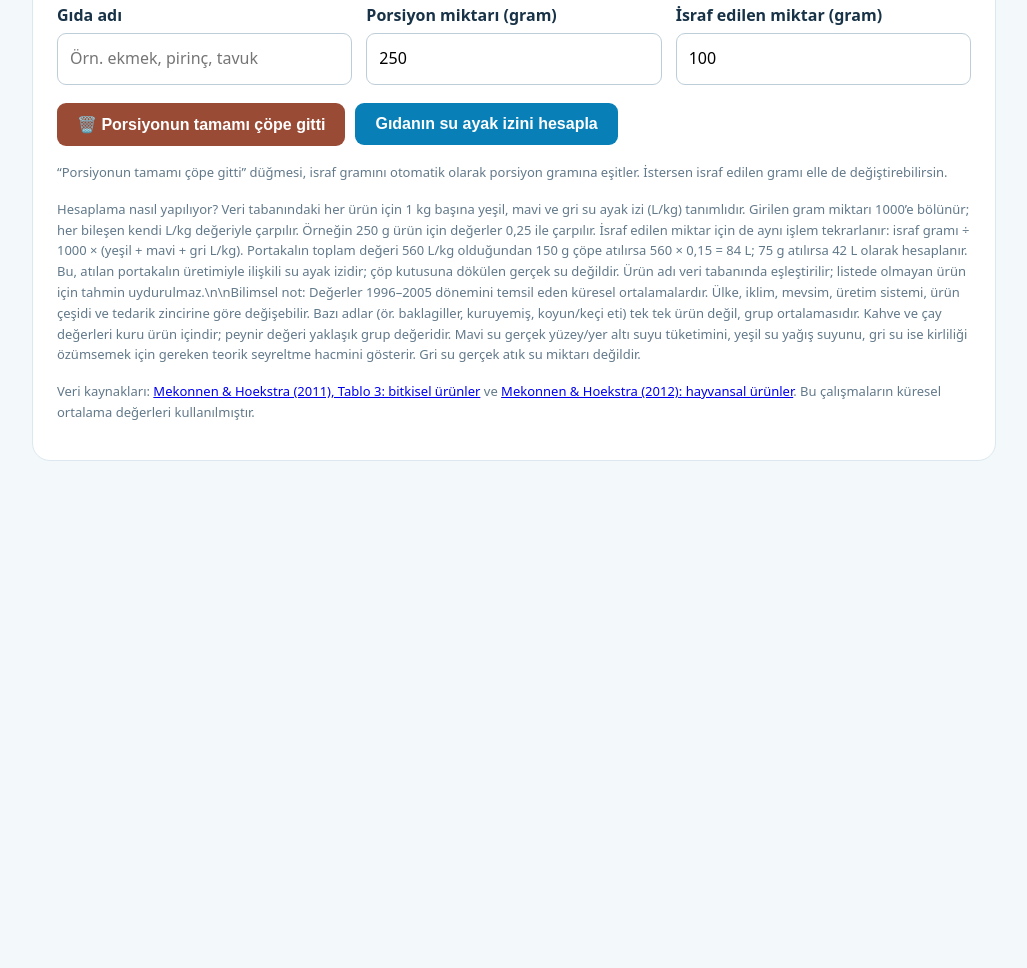
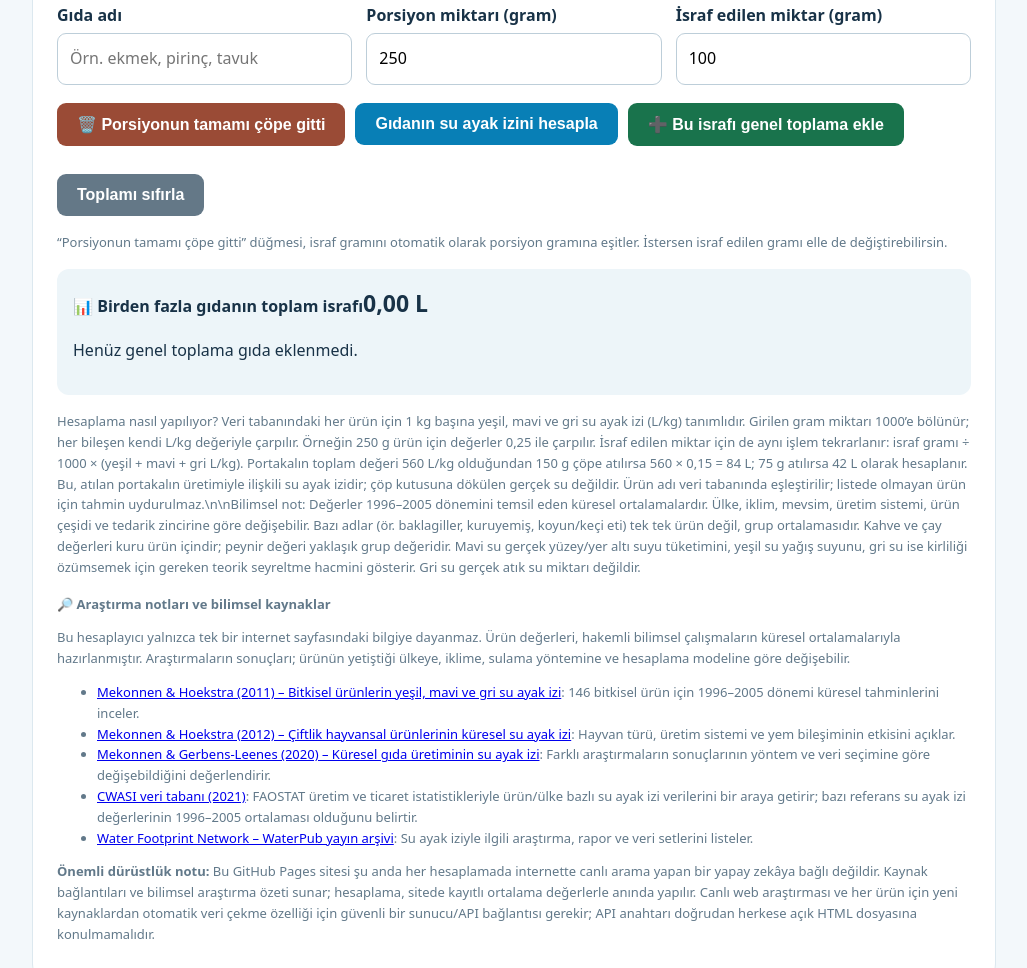
Before and after one commit to incekogrenci21-creator/su-ayak-izi-chatbot, a plain HTML site: page index.html in a window 1280 px wide. Shown: the part 2912-3880 px from the top of the page, without its empty margins (126-1153 px from the left). Before the commit the page ends 3409 px from the top, so only its background shows below. Drawn offline with Linux system fonts and the light colour scheme.

Commit message:
Add cumulative food waste total and research references

```diff
--- a/index.html
+++ b/index.html
@@ -43,6 +43,8 @@
 <div class="row-actions" style="display:flex;gap:10px;flex-wrap:wrap;align-items:center">
 <button id="food-all-waste" type="button" style="background:#9a4b36">🗑️ Porsiyonun tamamı çöpe gitti</button>
 <button id="food-calc" type="button">Gıdanın su ayak izini hesapla</button>
+<button id="food-add-total" type="button" style="background:#19734c">➕ Bu israfı genel toplama ekle</button>
+<button id="food-reset-total" type="button" style="background:#647887">Toplamı sıfırla</button>
 </div>
 <p class="food-source">“Porsiyonun tamamı çöpe gitti” düğmesi, israf gramını otomatik olarak porsiyon gramına eşitler. İstersen israf edilen gramı elle de değiştirebilirsin.</p>
 <p id="food-error" role="alert" style="color:#b42318"></p>
@@ -58,8 +60,18 @@
 <div class="food-highlight"><b>🗑️ Çöpe atılan miktarın toplam su ayak izi</b><strong id="food-total-waste-result">0 L</strong><p>İsraf oranı: <b id="food-waste-percent">0%</b> · Yenilen / israf edilmeyen miktar: <b id="food-kept-grams">0 g</b></p><p>Bu, çöpe atılan gıdanın üretimiyle ilişkili tahmini su ayak izidir; çöpe dökülen gerçek su miktarı değildir.</p></div><div class="food-results"><div class="food-metric food-green"><b>🟢 İsraf edilen yeşil su</b><strong id="food-green-waste-result">0 L</strong></div><div class="food-metric food-blue"><b>🔵 İsraf edilen mavi su</b><strong id="food-blue-waste-result">0 L</strong></div><div class="food-metric food-gray"><b>⚪ İsraf edilen gri su</b><strong id="food-gray-waste-result">0 L</strong></div></div>
 <div class="food-tip"><b>🌱 Tabağını ve gıdanı koru</b><p id="food-advice"></p></div>
 </div>
+<div class="food-highlight" id="food-running-total" aria-live="polite"><b>📊 Birden fazla gıdanın toplam israfı</b><strong id="food-running-total-value">0 L</strong><p id="food-running-total-note">Hesapladığın gıdaları “Bu israfı genel toplama ekle” düğmesiyle biriktirebilirsin.</p></div>
 <p class="food-source">Hesaplama nasıl yapılıyor? Veri tabanındaki her ürün için 1 kg başına yeşil, mavi ve gri su ayak izi (L/kg) tanımlıdır. Girilen gram miktarı 1000’e bölünür; her bileşen kendi L/kg değeriyle çarpılır. Örneğin 250 g ürün için değerler 0,25 ile çarpılır. İsraf edilen miktar için de aynı işlem tekrarlanır: israf gramı ÷ 1000 × (yeşil + mavi + gri L/kg). Portakalın toplam değeri 560 L/kg olduğundan 150 g çöpe atılırsa 560 × 0,15 = 84 L; 75 g atılırsa 42 L olarak hesaplanır. Bu, atılan portakalın üretimiyle ilişkili su ayak izidir; çöp kutusuna dökülen gerçek su değildir. Ürün adı veri tabanında eşleştirilir; listede olmayan ürün için tahmin uydurulmaz.\n\nBilimsel not: Değerler 1996–2005 dönemini temsil eden küresel ortalamalardır. Ülke, iklim, mevsim, üretim sistemi, ürün çeşidi ve tedarik zincirine göre değişebilir. Bazı adlar (ör. baklagiller, kuruyemiş, koyun/keçi eti) tek tek ürün değil, grup ortalamasıdır. Kahve ve çay değerleri kuru ürün içindir; peynir değeri yaklaşık grup değeridir. Mavi su gerçek yüzey/yer altı suyu tüketimini, yeşil su yağış suyunu, gri su ise kirliliği özümsemek için gereken teorik seyreltme hacmini gösterir. Gri su gerçek atık su miktarı değildir.</p>
-<p class="food-source">Veri kaynakları: <a href="https://hess.copernicus.org/articles/15/1577/2011/" target="_blank" rel="noopener">Mekonnen &amp; Hoekstra (2011), Tablo 3: bitkisel ürünler</a> ve <a href="https://link.springer.com/article/10.1007/s10021-011-9517-8" target="_blank" rel="noopener">Mekonnen &amp; Hoekstra (2012): hayvansal ürünler</a>. Bu çalışmaların küresel ortalama değerleri kullanılmıştır.</p>
+<div class="food-source"><b>🔎 Araştırma notları ve bilimsel kaynaklar</b>
+<p>Bu hesaplayıcı yalnızca tek bir internet sayfasındaki bilgiye dayanmaz. Ürün değerleri, hakemli bilimsel çalışmaların küresel ortalamalarıyla hazırlanmıştır. Araştırmaların sonuçları; ürünün yetiştiği ülkeye, iklime, sulama yöntemine ve hesaplama modeline göre değişebilir.</p>
+<ul>
+<li><a href="https://hess.copernicus.org/articles/15/1577/2011/" target="_blank" rel="noopener">Mekonnen &amp; Hoekstra (2011) – Bitkisel ürünlerin yeşil, mavi ve gri su ayak izi</a>: 146 bitkisel ürün için 1996–2005 dönemi küresel tahminlerini inceler.</li>
+<li><a href="https://link.springer.com/article/10.1007/s10021-011-9517-8" target="_blank" rel="noopener">Mekonnen &amp; Hoekstra (2012) – Çiftlik hayvansal ürünlerinin küresel su ayak izi</a>: Hayvan türü, üretim sistemi ve yem bileşiminin etkisini açıklar.</li>
+<li><a href="https://www.mdpi.com/2073-4441/12/10/2696" target="_blank" rel="noopener">Mekonnen &amp; Gerbens-Leenes (2020) – Küresel gıda üretiminin su ayak izi</a>: Farklı araştırmaların sonuçlarının yöntem ve veri seçimine göre değişebildiğini değerlendirir.</li>
+<li><a href="https://essd.copernicus.org/articles/13/2025/2021/" target="_blank" rel="noopener">CWASI veri tabanı (2021)</a>: FAOSTAT üretim ve ticaret istatistikleriyle ürün/ülke bazlı su ayak izi verilerini bir araya getirir; bazı referans su ayak izi değerlerinin 1996–2005 ortalaması olduğunu belirtir.</li>
+<li><a href="https://www.waterfootprint.org/publications/" target="_blank" rel="noopener">Water Footprint Network – WaterPub yayın arşivi</a>: Su ayak iziyle ilgili araştırma, rapor ve veri setlerini listeler.</li>
+</ul>
+<p><b>Önemli dürüstlük notu:</b> Bu GitHub Pages sitesi şu anda her hesaplamada internette canlı arama yapan bir yapay zekâya bağlı değildir. Kaynak bağlantıları ve bilimsel araştırma özeti sunar; hesaplama, sitede kayıtlı ortalama değerlerle anında yapılır. Canlı web araştırması ve her ürün için yeni kaynaklardan otomatik veri çekme özelliği için güvenli bir sunucu/API bağlantısı gerekir; API anahtarı doğrudan herkese açık HTML dosyasına konulmamalıdır.</p></div>
 </section>
 </main><script>
 const el=id=>document.getElementById(id),fmt=x=>new Intl.NumberFormat('tr-TR',{minimumFractionDigits:2,maximumFractionDigits:2}).format(x);
@@ -197,7 +209,17 @@ const foodFootprints = [
  {name:'Kuruyemiş (ortalama grup değeri)',aliases:['kuruyemiş','kuruyemis','badem','ceviz','fındık','findik','antep fıstığı','antep fistigi','yer fıstığı','yer fistigi','nuts'],green:7016,blue:1367,grey:680,tip:'Kuruyemişi küçük porsiyonlar halinde alıp hava almayan kapta sakla; böylece bayatlamasını önleyebilirsin.'}
 ];
 function normalizeFood(value){return value.toLocaleLowerCase('tr-TR').normalize('NFD').replace(/[\u0300-\u036f]/g,'').trim();}
+let latestFoodWasteTotal = null;
+let accumulatedFoodWaste = 0;
+let accumulatedFoodCount = 0;
+function renderAccumulatedWaste(){
+ el('food-running-total-value').textContent=fmt(accumulatedFoodWaste)+' L';
+ el('food-running-total-note').textContent=accumulatedFoodCount
+   ? accumulatedFoodCount+' hesaplama toplama eklendi. Bu toplam, eklediğin gıdaların tahmini üretim su ayak izidir.'
+   : 'Henüz genel toplama gıda eklenmedi.';
+}
 function calcFood(){
+ latestFoodWasteTotal = null;
  const query=normalizeFood(el('food-name').value);
  const amount=Number(el('food-amount').value);
  const waste=Number(el('food-waste').value);
@@ -224,12 +246,23 @@ function calcFood(){
  el('food-blue-waste-result').textContent=fmt(wasteBlue)+' L';
  el('food-gray-waste-result').textContent=fmt(wasteGrey)+' L';
  el('food-total-waste-result').textContent=fmt(wasteTotal)+' L';
+ latestFoodWasteTotal = wasteTotal;
  el('food-waste-percent').textContent=fmt(amount>0?waste/amount*100:0)+'%';
  el('food-kept-grams').textContent=fmt(amount-waste)+' g';
  el('food-advice').textContent=food.tip;
  output.hidden=false;
 }
 el('food-calc').addEventListener('click',calcFood);
+el('food-add-total').addEventListener('click',()=>{
+ if(latestFoodWasteTotal===null){calcFood();if(latestFoodWasteTotal===null)return;}
+ accumulatedFoodWaste += latestFoodWasteTotal;
+ accumulatedFoodCount += 1;
+ renderAccumulatedWaste();
+});
+el('food-reset-total').addEventListener('click',()=>{
+ accumulatedFoodWaste=0; accumulatedFoodCount=0; renderAccumulatedWaste();
+});
+renderAccumulatedWaste();
 el('food-all-waste').addEventListener('click',()=>{
  const amount=Number(el('food-amount').value);
  if(!Number.isFinite(amount)||amount<=0){
```
